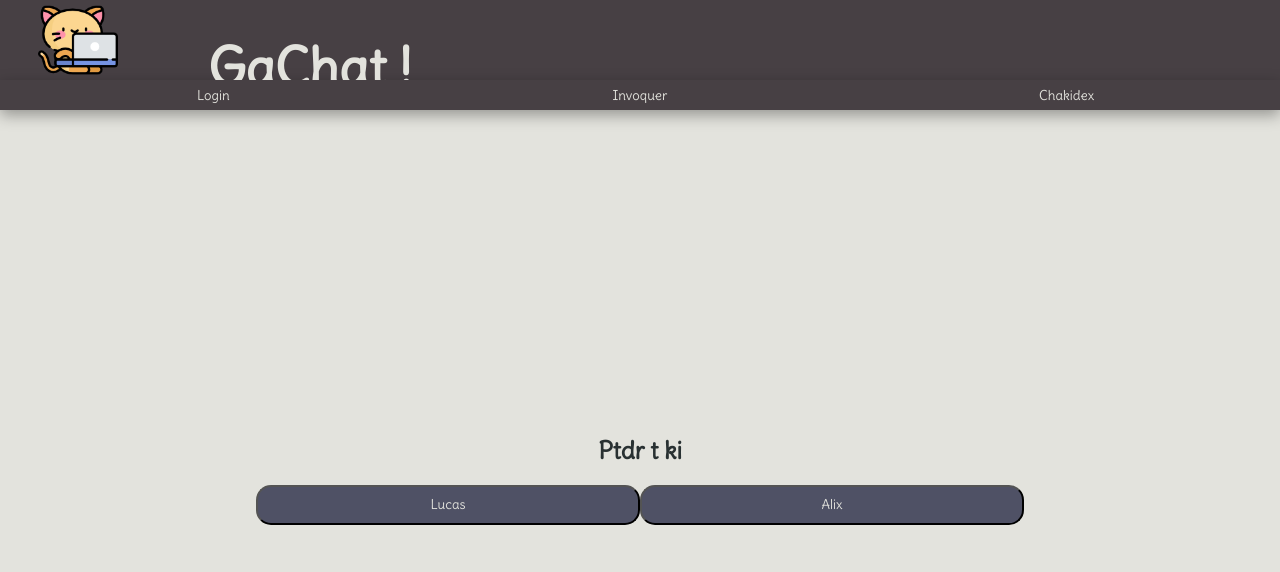
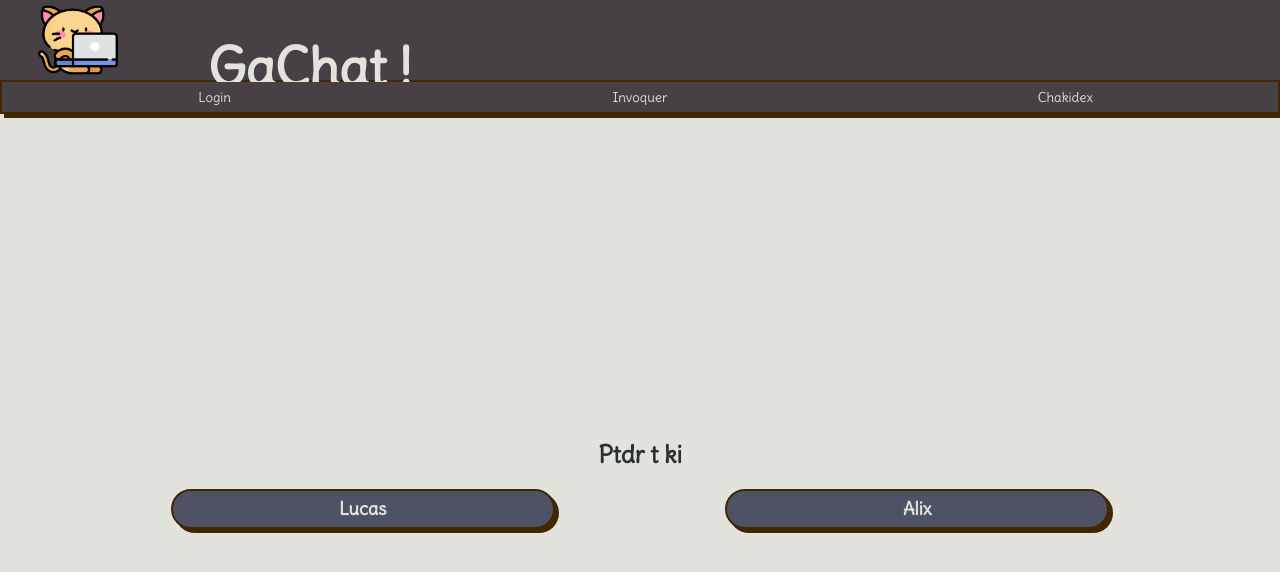
Before and after one commit to LucasMastrovito/GaChat, a React (Create React App) app in the folder front/: page / in a window 1280 px wide. Shown: the top 572 px of the page. Built offline with nearby package versions, Linux system fonts and the light colour scheme.

Commit message:
Update App.scss

```diff
--- a/front/src/App.scss
+++ b/front/src/App.scss
@@ -17,7 +17,8 @@ html, body {
 }
 
 .shadow {
-  box-shadow: rgba(0, 0, 0, 0.35) 0px 5px 15px;
+  border: 2px solid #422800;
+  box-shadow: #422800 4px 4px 0 0;
 }
 
 .shadow-gif {
@@ -45,13 +46,50 @@ main {
 }
 
 .btn {
+  background-color: $gray;
+  color: $platinum;
+  font-family: 'cute';
+  border: 2px solid #422800;
+  border-radius: 30px;
+  box-shadow: #422800 4px 4px 0 0;
+  cursor: pointer;
+  display: inline-block;
+  font-weight: 600;
+  font-size: 18px;
+  padding: 0 18px;
+  text-align: center;
+  text-decoration: none;
+  user-select: none;
+  -webkit-user-select: none;
+  touch-action: manipulation;
+  height: 5vh;
+  width: 30vw;
+}
+
+.btn:hover {
+  background-color: $gunmetal;
+}
+
+.btn:active {
+  box-shadow: #422800 2px 2px 0 0;
+  transform: translate(2px, 2px);
+}
+
+@media (min-width: 768px) {
+  .button-74 {
+    min-width: 120px;
+    padding: 0 25px;
+  }
+}
+
+/* .btn {
   height: 5vh;
   width: 30vw;
   border-radius: 15px;
   background-color: $gray;
   color: $platinum;
   font-family: 'cute';
-}
+} */
 
 .login_container {
     display: flex;
@@ -62,6 +100,8 @@ main {
 
 .btns {
   display: flex;
+  justify-content: space-evenly;
+  width: 100%;
 }
 
 .navbar {
@@ -81,8 +121,9 @@ main {
   max-width: 25vw;
   max-height: 15vh;
   background-color: $cinereous;
-  border: 3px solid $gray;
+  border: 3px solid $gunmetal;
   border-radius: 5px;
+  box-shadow: $gunmetal 4px 4px 0 0;
 }
 
 .card_container {
@@ -97,6 +138,11 @@ main {
   grid-template-columns: auto auto auto;
   grid-template-rows: repeat(auto-fill, 35vh);
   align-items: end;
+  margin-bottom: 3vh;
+}
+
+.card {
+  margin-bottom: 1vh;
 }
 
 .collection_header {
```
